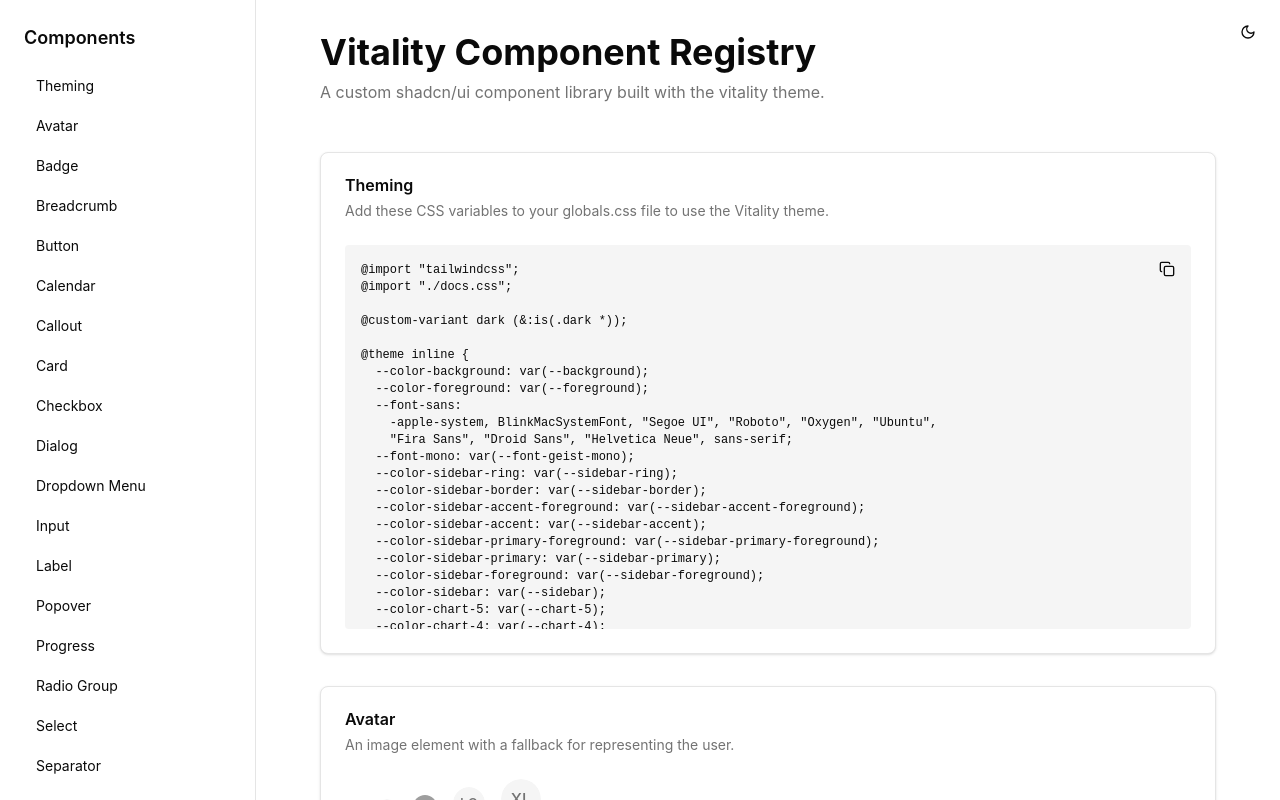
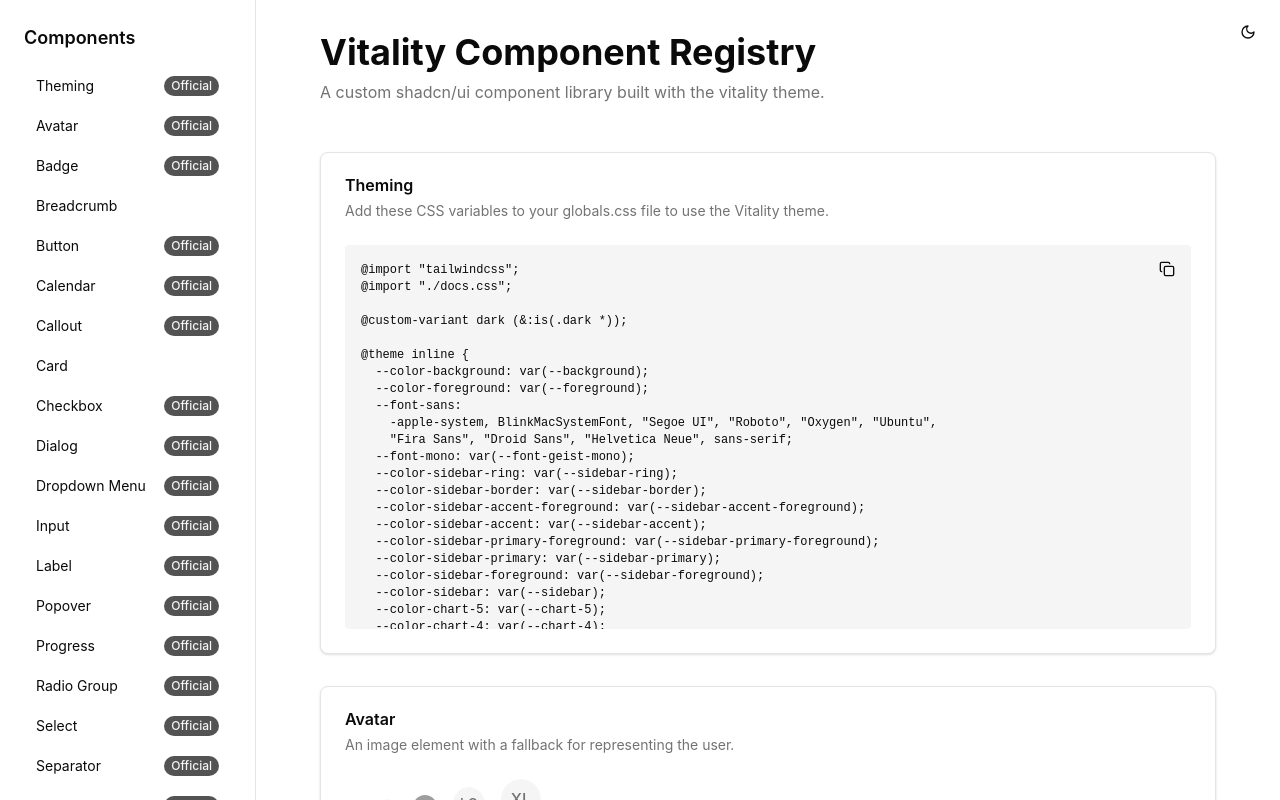
Before and after one commit to lucastobrazil/shad-rego-jan-26, a Next.js app: page / in a window 1280 px wide. Shown: the top 800 px of the page. Built offline with nearby package versions, Linux system fonts and the light colour scheme; grey boxes are pictures that could not be loaded.

Commit message:
Added official attribute to show vitality vs non vitlaity

```diff
--- a/app/home-content.tsx
+++ b/app/home-content.tsx
@@ -1,12 +1,23 @@
-"use client"
+"use client";
 
-import * as React from "react"
-import { toast } from "sonner"
-import { ThemeToggle } from "@/components/theme-toggle"
-import { AlertCircle, Check, CheckCircle, Copy, Info, AlertTriangle } from "lucide-react"
+import * as React from "react";
+import { toast } from "sonner";
+import { ThemeToggle } from "@/components/theme-toggle";
+import {
+  AlertCircle,
+  Check,
+  CheckCircle,
+  Copy,
+  Info,
+  AlertTriangle,
+} from "lucide-react";
 
-import { Avatar, AvatarFallback, AvatarImage } from "@/registry/vitality/ui/avatar"
-import { Badge } from "@/registry/vitality/ui/badge"
+import {
+  Avatar,
+  AvatarFallback,
+  AvatarImage,
+} from "@/registry/vitality/ui/avatar";
+import { Badge } from "@/registry/vitality/ui/badge";
 import {
   Breadcrumb,
   BreadcrumbItem,
@@ -14,10 +25,14 @@
   BreadcrumbList,
   BreadcrumbPage,
   BreadcrumbSeparator,
-} from "@/registry/vitality/ui/breadcrumb"
-import { Button } from "@/registry/vitality/ui/button"
-import { Calendar } from "@/registry/vitality/ui/calendar"
-import { Callout, CalloutTitle, CalloutDescription } from "@/registry/vitality/ui/callout"
+} from "@/registry/vitality/ui/breadcrumb";
+import { Button } from "@/registry/vitality/ui/button";
+import { Calendar } from "@/registry/vitality/ui/calendar";
+import {
+  Callout,
+  CalloutTitle,
+  CalloutDescription,
+} from "@/registry/vitality/ui/callout";
 import {
   Card,
   CardContent,
@@ -25,8 +40,8 @@
   CardFooter,
   CardHeader,
   CardTitle,
-} from "@/registry/vitality/ui/card"
-import { Checkbox } from "@/registry/vitality/ui/checkbox"
+} from "@/registry/vitality/ui/card";
+import { Checkbox } from "@/registry/vitality/ui/checkbox";
 import {
   Dialog,
   DialogContent,
@@ -35,7 +50,7 @@
   DialogHeader,
   DialogTitle,
   DialogTrigger,
-} from "@/registry/vitality/ui/dialog"
+} from "@/registry/vitality/ui/dialog";
 import {
   DropdownMenu,
   DropdownMenuContent,
@@ -43,28 +58,28 @@
   DropdownMenuLabel,
   DropdownMenuSeparator,
   DropdownMenuTrigger,
-} from "@/registry/vitality/ui/dropdown-menu"
-import { Input } from "@/registry/vitality/ui/input"
-import { Label } from "@/registry/vitality/ui/label"
+} from "@/registry/vitality/ui/dropdown-menu";
+import { Input } from "@/registry/vitality/ui/input";
+import { Label } from "@/registry/vitality/ui/label";
 import {
   Popover,
   PopoverContent,
   PopoverTrigger,
-} from "@/registry/vitality/ui/popover"
-import { Progress } from "@/registry/vitality/ui/progress"
-import { RadioGroup, RadioGroupItem } from "@/registry/vitality/ui/radio-group"
+} from "@/registry/vitality/ui/popover";
+import { Progress } from "@/registry/vitality/ui/progress";
+import { RadioGroup, RadioGroupItem } from "@/registry/vitality/ui/radio-group";
 import {
   Select,
   SelectContent,
   SelectItem,
   SelectTrigger,
   SelectValue,
-} from "@/registry/vitality/ui/select"
-import { Separator } from "@/registry/vitality/ui/separator"
-import { Skeleton } from "@/registry/vitality/ui/skeleton"
-import { Spinner } from "@/registry/vitality/ui/spinner"
-import { StatusBadge } from "@/registry/vitality/ui/status-badge"
-import { Switch } from "@/registry/vitality/ui/switch"
+} from "@/registry/vitality/ui/select";
+import { Separator } from "@/registry/vitality/ui/separator";
+import { Skeleton } from "@/registry/vitality/ui/skeleton";
+import { Spinner } from "@/registry/vitality/ui/spinner";
+import { StatusBadge } from "@/registry/vitality/ui/status-badge";
+import { Switch } from "@/registry/vitality/ui/switch";
 import {
   Table,
   TableBody,
@@ -72,56 +87,61 @@
   TableHead,
   TableHeader,
   TableRow,
-} from "@/registry/vitality/ui/table"
-import { Tabs, TabsContent, TabsList, TabsTrigger } from "@/registry/vitality/ui/tabs"
-import { Textarea } from "@/registry/vitality/ui/textarea"
+} from "@/registry/vitality/ui/table";
+import {
+  Tabs,
+  TabsContent,
+  TabsList,
+  TabsTrigger,
+} from "@/registry/vitality/ui/tabs";
+import { Textarea } from "@/registry/vitality/ui/textarea";
 import {
   Tooltip,
   TooltipContent,
   TooltipProvider,
   TooltipTrigger,
-} from "@/registry/vitality/ui/tooltip"
+} from "@/registry/vitality/ui/tooltip";
 
-const components = [
-  "Theming",
-  "Avatar",
-  "Badge",
-  "Breadcrumb",
-  "Button",
-  "Calendar",
-  "Callout",
-  "Card",
-  "Checkbox",
-  "Dialog",
-  "Dropdown Menu",
-  "Input",
-  "Label",
-  "Popover",
-  "Progress",
-  "Radio Group",
-  "Select",
-  "Separator",
-  "Skeleton",
-  "Sonner",
-  "Spinner",
-  "Status Badge",
-  "Switch",
-  "Table",
-  "Tabs",
-  "Textarea",
-  "Tooltip",
-]
+const components: { name: string; isOfficial: boolean }[] = [
+  { name: "Theming", isOfficial: true },
+  { name: "Avatar", isOfficial: true },
+  { name: "Badge", isOfficial: true },
+  { name: "Breadcrumb", isOfficial: false },
+  { name: "Button", isOfficial: true },
+  { name: "Calendar", isOfficial: true },
+  { name: "Callout", isOfficial: true },
+  { name: "Card", isOfficial: false },
+  { name: "Checkbox", isOfficial: true },
+  { name: "Dialog", isOfficial: true },
+  { name: "Dropdown Menu", isOfficial: true },
+  { name: "Input", isOfficial: true },
+  { name: "Label", isOfficial: true },
+  { name: "Popover", isOfficial: true },
+  { name: "Progress", isOfficial: true },
+  { name: "Radio Group", isOfficial: true },
+  { name: "Select", isOfficial: true },
+  { name: "Separator", isOfficial: true },
+  { name: "Skeleton", isOfficial: true },
+  { name: "Sonner", isOfficial: true },
+  { name: "Spinner", isOfficial: true },
+  { name: "Status Badge", isOfficial: true },
+  { name: "Switch", isOfficial: true },
+  { name: "Table", isOfficial: true },
+  { name: "Tabs", isOfficial: true },
+  { name: "Textarea", isOfficial: true },
+  { name: "Tooltip", isOfficial: true },
+];
 
-const REGISTRY_URL = "https://lucastobrazil.github.io/shad-rego-jan-26"
+const REGISTRY_URL = "https://lucastobrazil.github.io/shad-rego-jan-26";
 
 function CopyButton({ text }: { text: string }) {
-  const [copied, setCopied] = React.useState(false)
+  const [copied, setCopied] = React.useState(false);
 
   const copy = () => {
-    navigator.clipboard.writeText(text)
-    setCopied(true)
-    setTimeout(() => setCopied(false), 2000)
-  }
+    navigator.clipboard.writeText(text);
+    setCopied(true);
+    setTimeout(() => setCopied(false), 2000);
+  };
 
   return (
     <Button
@@ -133,7 +153,7 @@
       {copied ? <Check className="h-4 w-4" /> : <Copy className="h-4 w-4" />}
       <span className="sr-only">Copy to clipboard</span>
     </Button>
-  )
+  );
 }
 
 function ComponentCard({
@@ -143,13 +163,13 @@
   componentName,
   children,
 }: {
-  id: string
-  title: string
-  description: string
-  componentName: string
-  children: React.ReactNode
+  id: string;
+  title: string;
+  description: string;
+  componentName: string;
+  children: React.ReactNode;
 }) {
-  const installCommand = `npx shadcn@latest add ${REGISTRY_URL}/r/${componentName}.json`
+  const installCommand = `npx shadcn@latest add ${REGISTRY_URL}/r/${componentName}.json`;
 
   return (
     <Card id={id} className="scroll-mt-20">
@@ -170,19 +190,19 @@
         </div>
       </CardContent>
     </Card>
-  )
+  );
 }
 
 export default function HomeContent({ globalsCss }: { globalsCss: string }) {
-  const [date, setDate] = React.useState<Date | undefined>(new Date())
-  const [progress, setProgress] = React.useState(33)
-  const [airplaneMode, setAirplaneMode] = React.useState(false)
-  const [notifications, setNotifications] = React.useState(true)
+  const [date, setDate] = React.useState<Date | undefined>(new Date());
+  const [progress, setProgress] = React.useState(33);
+  const [airplaneMode, setAirplaneMode] = React.useState(false);
+  const [notifications, setNotifications] = React.useState(true);
 
   React.useEffect(() => {
-    const timer = setTimeout(() => setProgress(66), 500)
-    return () => clearTimeout(timer)
-  }, [])
+    const timer = setTimeout(() => setProgress(66), 500);
+    return () => clearTimeout(timer);
+  }, []);
 
   return (
     <TooltipProvider>
@@ -193,19 +213,24 @@
         <aside className="fixed left-0 top-0 h-screen w-64 border-r bg-background p-6 overflow-y-auto">
           <h2 className="text-lg font-semibold mb-4">Components</h2>
           <nav className="space-y-1">
-            {components.map((name) => (
+            {components.map(({ name, isOfficial }) => (
               <a
                 key={name}
                 href={`#${name.toLowerCase().replace(/\s+/g, "-")}`}
-                className="block px-3 py-2 text-sm rounded-md hover:bg-muted transition-colors"
+                className="flex items-center justify-between px-3 py-2 text-sm rounded-md hover:bg-muted transition-colors"
               >
                 {name}
+                {isOfficial && <Badge variant="neutral">Official</Badge>}
               </a>
             ))}
           </nav>
           <Separator className="my-4" />
           <p className="text-xs text-muted-foreground">
-            Press <kbd className="px-1.5 py-0.5 bg-muted rounded text-xs">Shift+C</kbd> to toggle theme
+            Press{" "}
+            <kbd className="px-1.5 py-0.5 bg-muted rounded text-xs">
+              Shift+C
+            </kbd>{" "}
+            to toggle theme
           </p>
         </aside>
 
@@ -213,9 +238,12 @@
         <main className="ml-64 flex-1 p-8">
           <div className="max-w-4xl mx-auto space-y-8">
             <div className="mb-12">
-              <h1 className="text-4xl font-bold mb-2">Vitality Component Registry</h1>
+              <h1 className="text-4xl font-bold mb-2">
+                Vitality Component Registry
+              </h1>
               <p className="text-muted-foreground">
-                A custom shadcn/ui component library built with the vitality theme.
+                A custom shadcn/ui component library built with the vitality
+                theme.
               </p>
             </div>
 
@@ -224,7 +252,8 @@
               <CardHeader>
                 <CardTitle>Theming</CardTitle>
                 <CardDescription>
-                  Add these CSS variables to your globals.css file to use the Vitality theme.
+                  Add these CSS variables to your globals.css file to use the
+                  Vitality theme.
                 </CardDescription>
               </CardHeader>
               <CardContent>
@@ -255,7 +284,10 @@
                     <AvatarFallback>SM</AvatarFallback>
                   </Avatar>
                   <Avatar size="md">
-                    <AvatarImage src="https://github.com/shadcn.png" alt="@shadcn" />
+                    <AvatarImage
+                      src="https://github.com/shadcn.png"
+                      alt="@shadcn"
+                    />
                     <AvatarFallback>MD</AvatarFallback>
                   </Avatar>
                   <Avatar size="lg">
@@ -305,7 +337,9 @@
                   </BreadcrumbItem>
                   <BreadcrumbSeparator />
                   <BreadcrumbItem>
-                    <BreadcrumbLink href="/components">Components</BreadcrumbLink>
+                    <BreadcrumbLink href="/components">
+                      Components
+                    </BreadcrumbLink>
                   </BreadcrumbItem>
                   <BreadcrumbSeparator />
                   <BreadcrumbItem>
@@ -394,12 +428,16 @@
                   </CalloutDescription>
                 </Callout>
                 <Callout variant="info" size="compact">
-                  <CalloutDescription>Compact inline callout</CalloutDescription>
+                  <CalloutDescription>
+                    Compact inline callout
+                  </CalloutDescription>
                 </Callout>
                 <Callout variant="warning" size="blockCompact">
                   <AlertTriangle className="size-3" />
                   <CalloutTitle>Block Compact</CalloutTitle>
-                  <CalloutDescription>A smaller block-level callout.</CalloutDescription>
+                  <CalloutDescription>
+                    A smaller block-level callout.
+                  </CalloutDescription>
                 </Callout>
               </div>
             </ComponentCard>
@@ -414,7 +452,9 @@
               <Card className="w-[350px]">
                 <CardHeader>
                   <CardTitle>Create project</CardTitle>
-                  <CardDescription>Deploy your new project in one-click.</CardDescription>
+                  <CardDescription>
+                    Deploy your new project in one-click.
+                  </CardDescription>
                 </CardHeader>
                 <CardContent>
                   <p className="text-sm text-muted-foreground">
@@ -461,7 +501,8 @@
                   <DialogHeader>
                     <DialogTitle>Are you sure?</DialogTitle>
                     <DialogDescription>
-                      This action cannot be undone. This will permanently delete your account.
+                      This action cannot be undone. This will permanently delete
+                      your account.
                     </DialogDescription>
                   </DialogHeader>
                   <DialogFooter>
@@ -645,9 +686,7 @@
               componentName="sonner"
             >
               <div className="flex gap-2">
-                <Button
-                  onClick={() => toast("Event has been created")}
-                >
+                <Button onClick={() => toast("Event has been created")}>
                   Show Toast
                 </Button>
                 <Button
@@ -837,5 +876,5 @@
         </main>
       </div>
     </TooltipProvider>
-  )
+  );
 }
```
